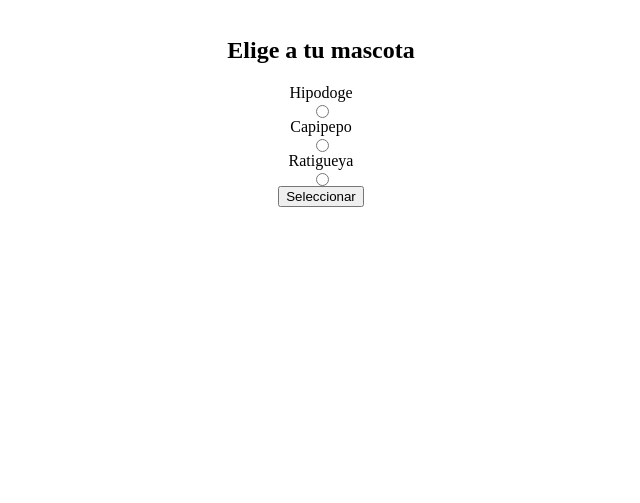
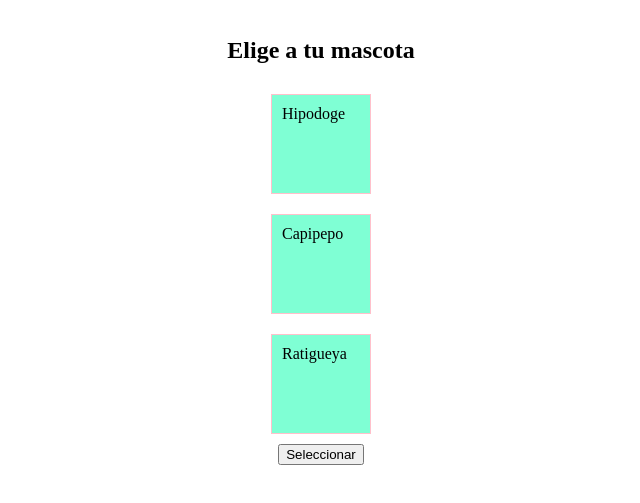
Before and after one commit to marcojw2699/PlatziCursoProgramacionBasica, a plain HTML site: page mokepon.html in a window 1280 px wide. Shown: the part 81-584 px from the top of the page, without its empty margins (319-959 px from the left). Drawn offline with Linux system fonts and the light colour scheme.

Commit message:
colocamos diseño a los label de la mascota para eventualmente ponerle una foto. Además, ocultamos temporalmente el input

```diff
--- a/mokepon.html
+++ b/mokepon.html
@@ -12,13 +12,13 @@
         <h1 class="titulo">MOKEPON! 🔥💧🌴</h1>
         <h2>Elige a tu mascota</h2>
 
-        <label for="hipodoge">Hipodoge</label>
+        <label class="tarjeta-de-mokepon" for="hipodoge">Hipodoge</label>
         <input type="radio" name="mascota" id="hipodoge">
 
-        <label for="capipepo">Capipepo</label>
+        <label class="tarjeta-de-mokepon" for="capipepo">Capipepo</label>
         <input type="radio" name="mascota" id="capipepo">
 
-        <label for="ratigueya">Ratigueya</label>
+        <label class="tarjeta-de-mokepon" for="ratigueya">Ratigueya</label>
         <input type="radio" name="mascota" id="ratigueya">
 
         <button id="boton-mascota">Seleccionar</button>
--- a/styles.css
+++ b/styles.css
@@ -11,3 +11,17 @@
     justify-content: center;
     align-items: center;
 }
+
+.tarjeta-de-mokepon {
+    width: 100px;
+    height: 100px;
+    background-color: aquamarine;
+    padding: 10px;
+    box-sizing: border-box;
+    margin: 10px;
+    border: 1px solid pink;
+}
+
+input{
+    display: none;
+}
```
